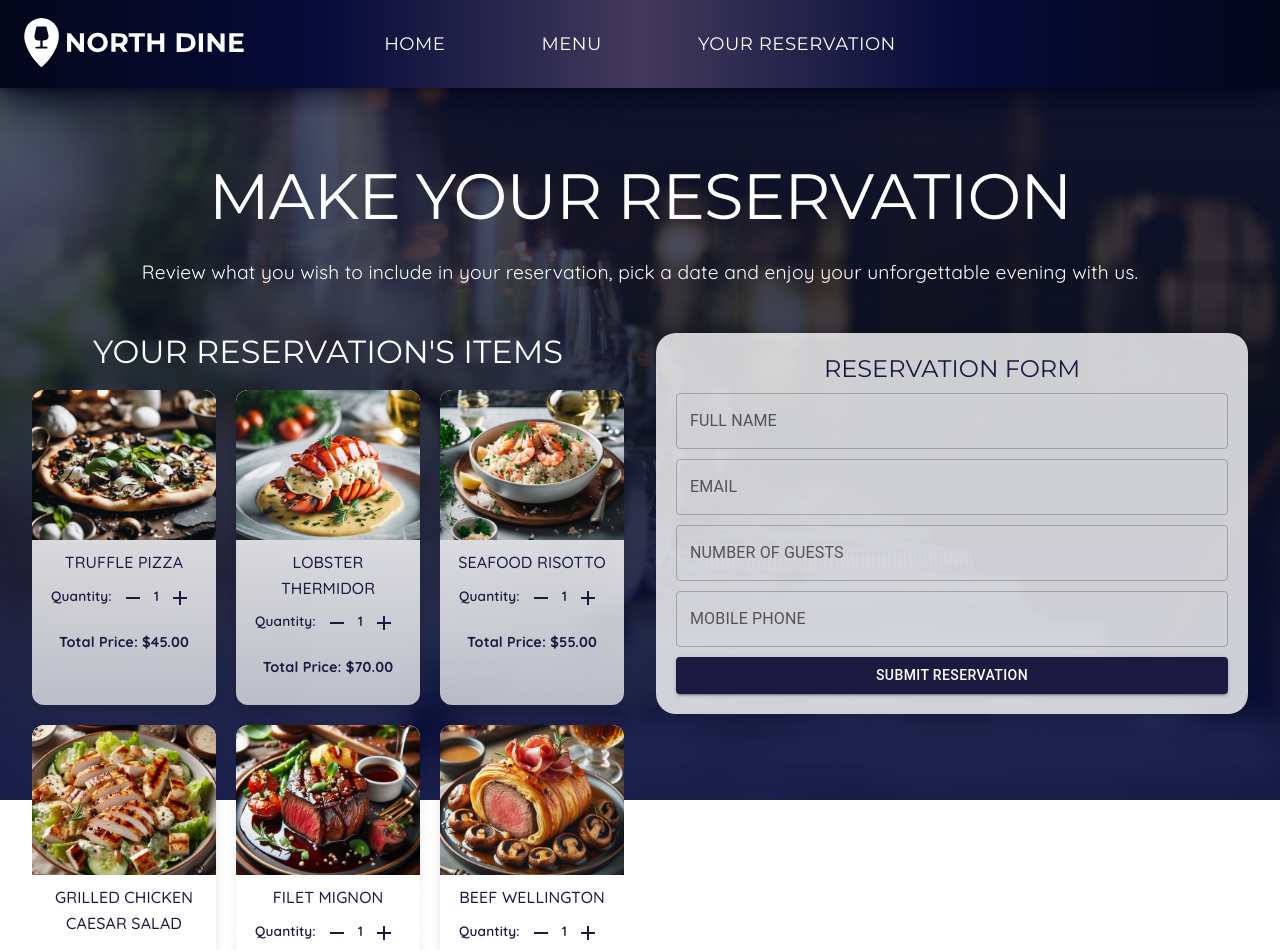
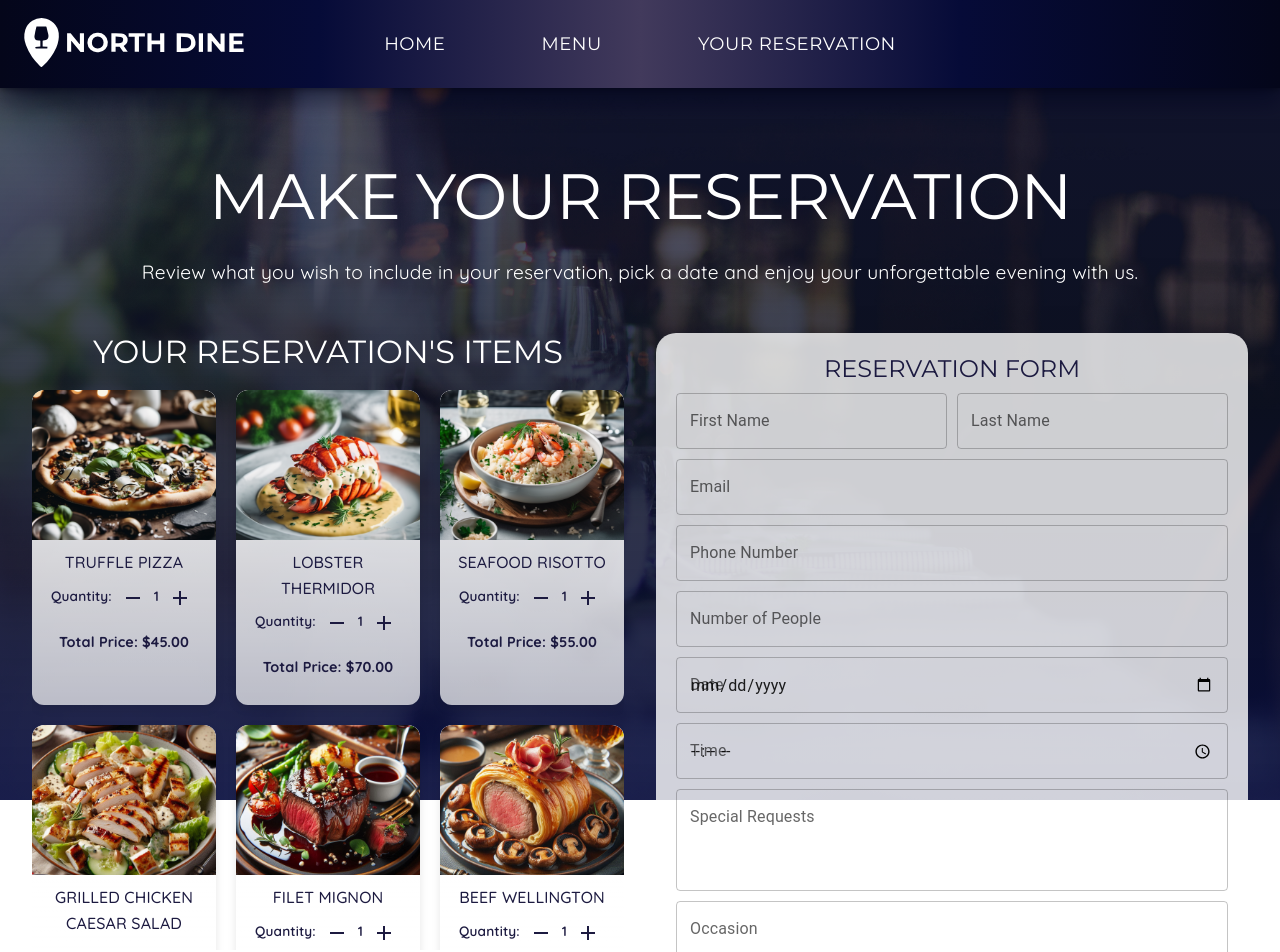
Before and after one commit to as178/north-dine-project, a React (Vite) app in the folder frontend/: page /reservation in a window 1280 px wide. Shown: the top 952 px of the page. Built offline with nearby package versions, Linux system fonts and the light colour scheme.

Commit message:
Frontend touch ups prior to backend development

```diff
--- a/frontend/src/components/Reservation/Reservation.tsx
+++ b/frontend/src/components/Reservation/Reservation.tsx
@@ -12,19 +12,7 @@ interface ReservationItem {
 
 const Reservation: React.FC = () => {
   const [fadeIn, setFadeIn] = useState(false);
-
-  useEffect(() => {
-    const timeout = setTimeout(() => {
-      setFadeIn(true);
-    }, 200);
-
-    return () => clearTimeout(timeout);
-  }, []);
-
-  const gradientColors =
-    "linear-gradient(to top, rgba(6, 11, 60, 1), rgba(6, 11, 30, 0.9), rgba(6, 11, 56, 0.65))";
-
-  const reservations: ReservationItem[] = [
+  const [reservations, setReservations] = useState<ReservationItem[]>([
     {
       title: "Truffle Pizza",
       quantity: 1,
@@ -85,7 +73,24 @@ const Reservation: React.FC = () => {
       totalPrice: 20.0,
       imageUrl: "/images/martini.jpeg",
     },
-  ];
+  ]);
+
+  useEffect(() => {
+    const timeout = setTimeout(() => {
+      setFadeIn(true);
+    }, 200);
+
+    return () => clearTimeout(timeout);
+  }, []);
+
+  const gradientColors =
+    "linear-gradient(to top, rgba(6, 11, 60, 1), rgba(6, 11, 30, 0.9), rgba(6, 11, 56, 0.65))";
+
+  const handleDeleteItem = (index: number) => {
+    setReservations((prevReservations) =>
+      prevReservations.filter((_, i) => i !== index)
+    );
+  };
 
   return (
     <Box
@@ -189,7 +194,12 @@ const Reservation: React.FC = () => {
                 }}
               >
                 {reservations.map((item, index) => (
-                  <ReservationCard key={index} item={item} index={index} />
+                  <ReservationCard
+                    key={index}
+                    item={item}
+                    index={index}
+                    onDelete={handleDeleteItem}
+                  />
                 ))}
               </Box>
             </Grid>
--- a/frontend/src/components/Reservation/ReservationForm.tsx
+++ b/frontend/src/components/Reservation/ReservationForm.tsx
@@ -1,9 +1,82 @@
 // ReservationForm.tsx
 
-import React from "react";
-import { Box, Typography, TextField, Button } from "@mui/material";
+import React, { useState } from "react";
+import {
+  Box,
+  Typography,
+  TextField,
+  Button,
+  TextareaAutosize,
+} from "@mui/material";
 
 const ReservationForm: React.FC = () => {
+  const [firstName, setFirstName] = useState("");
+  const [lastName, setLastName] = useState("");
+  const [email, setEmail] = useState("");
+  const [phone, setPhone] = useState("");
+  const [numPeople, setNumPeople] = useState<number | null>(null); // Initialize as null for empty state
+  const [date, setDate] = useState("");
+  const [time, setTime] = useState("");
+  const [specialRequests, setSpecialRequests] = useState("");
+  const [occasion, setOccasion] = useState("");
+
+  const [firstNameError, setFirstNameError] = useState(false);
+  const [lastNameError, setLastNameError] = useState(false);
+  const [emailError, setEmailError] = useState(false);
+  const [phoneError, setPhoneError] = useState(false);
+  const [numPeopleError, setNumPeopleError] = useState(false);
+
+  const handleSubmit = () => {
+    // Validate first name
+    if (firstName.trim() === "") {
+      setFirstNameError(true);
+    } else {
+      setFirstNameError(false);
+    }
+
+    // Validate last name
+    if (lastName.trim() === "") {
+      setLastNameError(true);
+    } else {
+      setLastNameError(false);
+    }
+
+    // Validate email
+    if (!email.trim().includes("@")) {
+      setEmailError(true);
+    } else {
+      setEmailError(false);
+    }
+
+    // Validate phone number (numbers only and at least 8 characters)
+    if (!/^\d+$/.test(phone) || phone.trim().length < 8) {
+      setPhoneError(true);
+    } else {
+      setPhoneError(false);
+    }
+
+    // Validate number of people (between 1 and 50)
+    if (numPeople === null || numPeople < 1 || numPeople > 50) {
+      setNumPeopleError(true);
+    } else {
+      setNumPeopleError(false);
+    }
+
+    // Submit logic here (not implemented for demonstration)
+    // For now, we'll just log the form data
+    console.log({
+      firstName,
+      lastName,
+      email,
+      phone,
+      numPeople,
+      date,
+      time,
+      specialRequests,
+      occasion,
+    });
+  };
+
   return (
     <Box
       sx={{
@@ -39,35 +112,126 @@ const ReservationForm: React.FC = () => {
           gap: "10px",
         }}
       >
+        <Box sx={{ display: "flex", gap: "10px", width: "100%" }}>
+          <TextField
+            label="First Name"
+            variant="outlined"
+            sx={{ width: "50%" }}
+            value={firstName}
+            onChange={(e) => setFirstName(e.target.value)}
+            error={firstNameError}
+            helperText={firstNameError ? "First name is required" : ""}
+            onBlur={() => setFirstNameError(firstName.trim() === "")}
+            InputProps={{ style: { textTransform: "uppercase" } }}
+          />
+          <TextField
+            label="Last Name"
+            variant="outlined"
+            sx={{ width: "50%" }}
+            value={lastName}
+            onChange={(e) => setLastName(e.target.value)}
+            error={lastNameError}
+            helperText={lastNameError ? "Last name is required" : ""}
+            onBlur={() => setLastNameError(lastName.trim() === "")}
+            InputProps={{ style: { textTransform: "uppercase" } }}
+          />
+        </Box>
         <TextField
-          label="FULL NAME"
-          variant="outlined"
-          sx={{ width: "100%" }}
-        />
-        <TextField
-          label="EMAIL"
+          label="Email"
           type="email"
           variant="outlined"
           sx={{ width: "100%" }}
+          value={email}
+          onChange={(e) => setEmail(e.target.value)}
+          error={emailError}
+          helperText={emailError ? "Invalid email address" : ""}
+          onBlur={() => setEmailError(!email.trim().includes("@"))}
         />
         <TextField
-          label="NUMBER OF GUESTS"
+          label="Phone Number"
+          type="tel"
+          variant="outlined"
+          sx={{ width: "100%" }}
+          value={phone}
+          onChange={(e) => setPhone(e.target.value)}
+          error={phoneError}
+          helperText={phoneError ? "Invalid phone number" : ""}
+          onBlur={() =>
+            setPhoneError(!/^\d+$/.test(phone) || phone.trim().length < 8)
+          }
+        />
+        <TextField
+          label="Number of People"
           type="number"
           variant="outlined"
           sx={{ width: "100%" }}
+          value={numPeople || ""}
+          onChange={(e) => {
+            const value = parseInt(e.target.value);
+            if (!isNaN(value)) {
+              setNumPeople(value);
+              if (value < 1 || value > 50) {
+                setNumPeopleError(true);
+              } else {
+                setNumPeopleError(false);
+              }
+            } else {
+              setNumPeopleError(true);
+            }
+          }}
+          error={numPeopleError}
+          helperText={
+            numPeopleError ? "Number of people must be between 1 and 50" : ""
+          }
+          onBlur={() =>
+            setNumPeopleError(
+              numPeople === null || numPeople < 1 || numPeople > 50
+            )
+          }
+        />
+        {/* Additional Fields */}
+        <TextField
+          label="Date"
+          type="date"
+          variant="outlined"
+          sx={{ width: "100%" }}
+          value={date}
+          onChange={(e) => setDate(e.target.value)}
         />
         <TextField
-          label="MOBILE PHONE"
-          type="tel"
+          label="Time"
+          type="time"
           variant="outlined"
           sx={{ width: "100%" }}
+          value={time}
+          onChange={(e) => setTime(e.target.value)}
+        />
+        <TextField
+          label="Special Requests"
+          variant="outlined"
+          sx={{ width: "100%" }}
+          value={specialRequests}
+          onChange={(e) => setSpecialRequests(e.target.value)}
+          multiline
+          minRows={3}
+          maxRows={6}
+        />
+        <TextField
+          label="Occasion"
+          variant="outlined"
+          sx={{ width: "100%" }}
+          value={occasion}
+          onChange={(e) => setOccasion(e.target.value)}
         />
         <Button
           variant="contained"
+          onClick={handleSubmit}
           sx={{
             backgroundColor: "#1c1a40",
             color: "#ffffff",
             width: "100%",
+            textTransform: "uppercase",
+            marginTop: "10px",
             "&:hover": {
               backgroundColor: "#141328",
             },
```
Also changed, not shown: frontend/src/components/Reservation/ReservationCard.tsx (+65 -21 lines).
